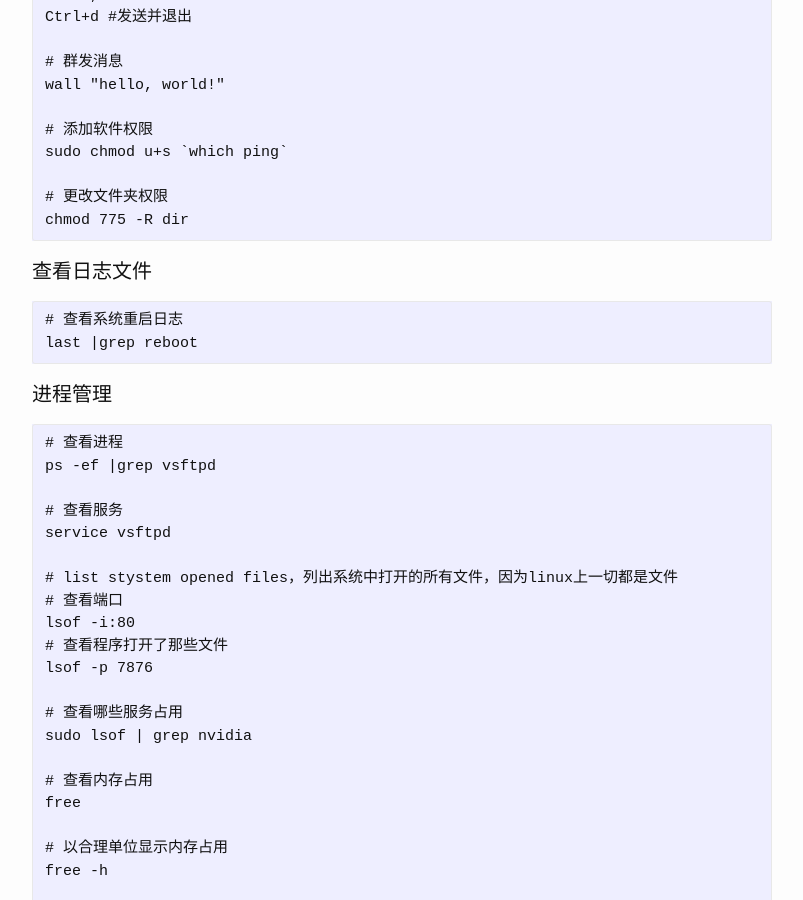
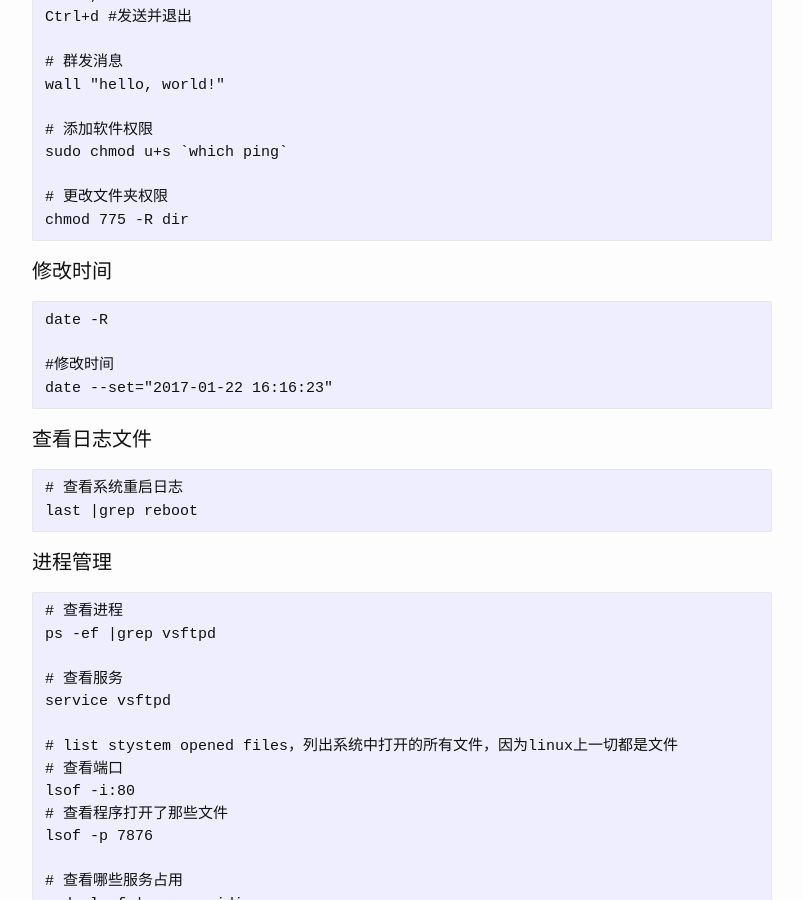
Before and after one commit to josephstalin117/josephstalin117.github.io, a Jekyll site: the page built from _posts/2016-04-04-linux.markdown, in a window 1280 px wide and 900 px high, scrolled down 2080 px. Shown: the whole window, without its empty margins (238-1041 px from the left). Built offline with Jekyll 4.4.1, drawn with Linux system fonts in a browser that asks for light colours.

Commit message:
update date

````diff
--- a/_posts/2016-04-04-linux.markdown
+++ b/_posts/2016-04-04-linux.markdown
@@ -99,6 +99,14 @@ sudo chmod u+s `which ping`
 
 # 更改文件夹权限
 chmod 775 -R dir
+```
+
+#### 修改时间
+```
+date -R
+
+#修改时间
+date --set="2017-01-22 16:16:23"
 ```
 
 #### 查看日志文件
````
